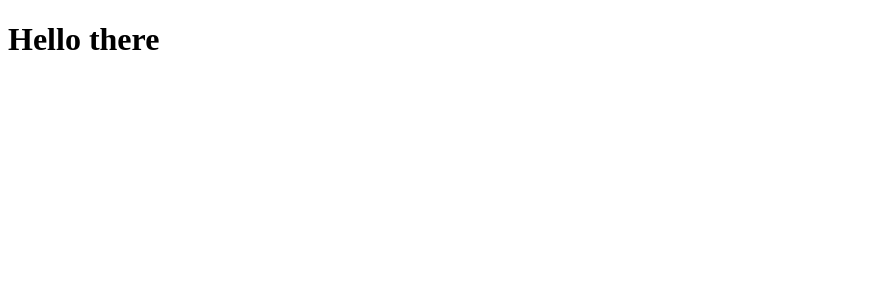
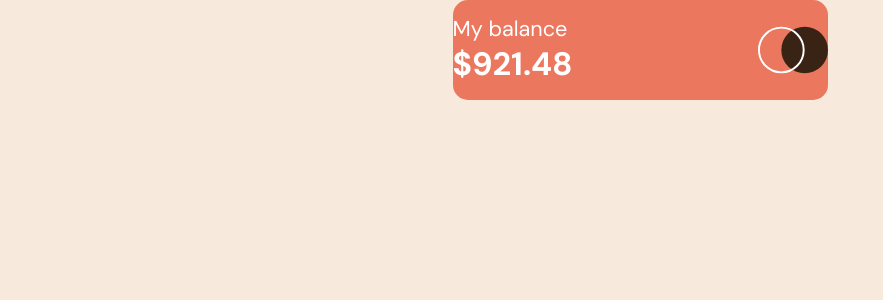
Before and after one commit to adie9/expenses-chart-component, a React (Vite) app: page / in a window 1280 px wide. Shown: the top 300 px of the page, without its empty margins (0-883 px from the left). Built offline with nearby package versions, Linux system fonts and the light colour scheme.

Commit message:
Added styling for Balance section

```diff
--- a/index.html
+++ b/index.html
@@ -2,9 +2,15 @@
 <html lang="en">
   <head>
     <meta charset="UTF-8" />
-    <link rel="icon" type="image/svg+xml" href="/vite.svg" />
+    <link rel="icon" type="image/png" sizes="32x32" href="./images/favicon-32x32.png">
+
+    <!-- Font -->
+    <link rel="preconnect" href="https://fonts.googleapis.com">
+    <link rel="preconnect" href="https://fonts.gstatic.com" crossorigin>
+    <link href="https://fonts.googleapis.com/css2?family=DM+Sans:wght@400;700&display=swap" rel="stylesheet">
+
     <meta name="viewport" content="width=device-width, initial-scale=1.0" />
-    <title>Vite + React</title>
+    <title>Expenses Chart Component</title>
   </head>
   <body>
     <div id="root"></div>
--- a/src/App.jsx
+++ b/src/App.jsx
@@ -1,7 +1,26 @@
+function Balance() {
+  return (
+    <div className="balance-container">
+        <div className="balance-values">
+          <h2>My balance</h2>
+          <h1>$921.48</h1>
+        </div>
+        <img src="../images/logo.svg" alt="logo"></img>
+    </div>
+  )
+}
 
+function Spending() {
+
+}
 
 function App() {
-  return <h1>Hello there</h1>
+  return (
+    <div>
+      <Balance />
+      <Spending />
+    </div>
+  )
 }
 
 export default App
--- a/src/main.jsx
+++ b/src/main.jsx
@@ -1,6 +1,7 @@
 import React from 'react'
 import ReactDOM from 'react-dom/client'
 import App from './App'
+import "../styles/style.css"
 
 
 ReactDOM.createRoot(document.getElementById('root')).render(
--- /dev/null
+++ b/styles/style.css
@@ -0,0 +1,36 @@
+* {
+  padding: 0;
+  margin: 0;
+}
+
+body {
+  font-size: 18px;
+  font-family: "DM Sans", sans-serif;
+  background-color: hsl(27, 66%, 92%);
+}
+
+.balance-container {
+  border-radius: 15px;
+  color: white;
+  background-color: hsl(10, 79%, 65%);
+  margin: 0 auto;
+  display: flex;
+  justify-content: space-between;
+  width: 375px;
+  height: 100px;
+}
+.balance-container .balance-values {
+  display: flex;
+  flex-direction: column;
+  justify-content: center;
+}
+.balance-container .balance-values h1 {
+  font-size: 1.8em;
+}
+.balance-container .balance-values h2 {
+  font-size: 1.2em;
+  font-weight: 300;
+}
+.balance-container img {
+  width: 70px;
+}/*# sourceMappingURL=style.css.map */
--- /dev/null
+++ b/styles/style.scss
@@ -0,0 +1,65 @@
+// Primary Colors
+$pr-soft-red: hsl(10, 79%, 65%);
+$pr-cyan: hsl(186, 34%, 60%);
+
+// Neutral Colors
+$dark-brown: hsl(25, 47%, 15%);
+$medium-brown: hsl(28, 10%, 53%);
+$cream: hsl(27, 66%, 92%);
+$very-pale-orange: hsl(33, 100%, 98%);
+
+// Font Size
+$body-fs: 18px;
+
+// Mixins
+@mixin box-theme($color, $bg-color) {
+    border-radius: 15px;
+    color: $color;
+    background-color: $bg-color;
+}
+
+@mixin centered() {
+    margin: 0 auto;
+}
+
+* {
+    padding: 0;
+    margin: 0;
+}
+
+body {
+    font-size: $body-fs;
+    font-family: 'DM Sans', sans-serif;
+    background-color: $cream;
+}
+
+.balance-container {
+    @include box-theme(white, $pr-soft-red);
+    @include centered();
+
+    display: flex;
+    justify-content: space-between;
+    width: 375px;
+    height: 100px;
+
+    .balance-values {
+        display: flex;
+        flex-direction: column;
+        justify-content: center;
+
+        h1 {
+            font-size: 1.8em;
+        }
+
+        h2 {
+            font-size: 1.2em;
+            font-weight: 300;
+        }
+    }
+
+    img {
+        width: 70px;
+    }
+
+
+}
```
Also changed, not shown: 1 other file (tests, documents, lock files or other folders).
